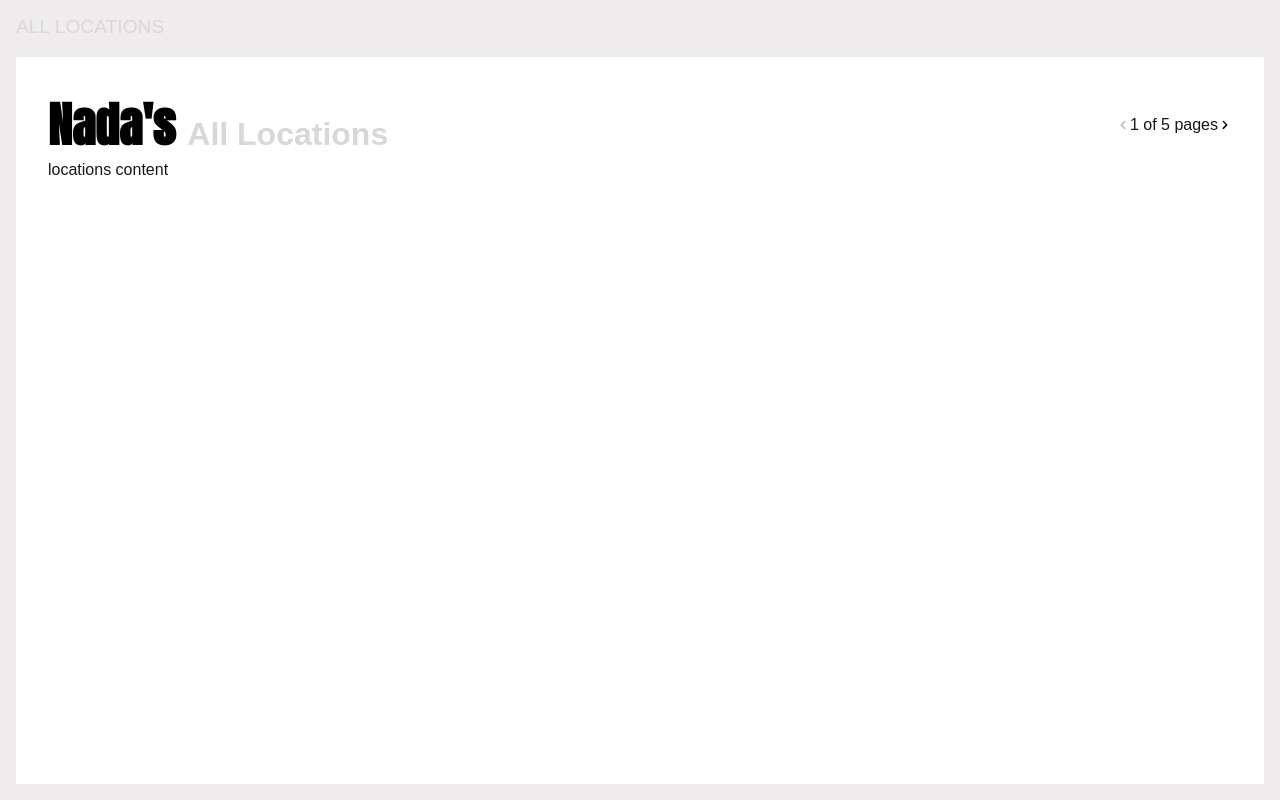
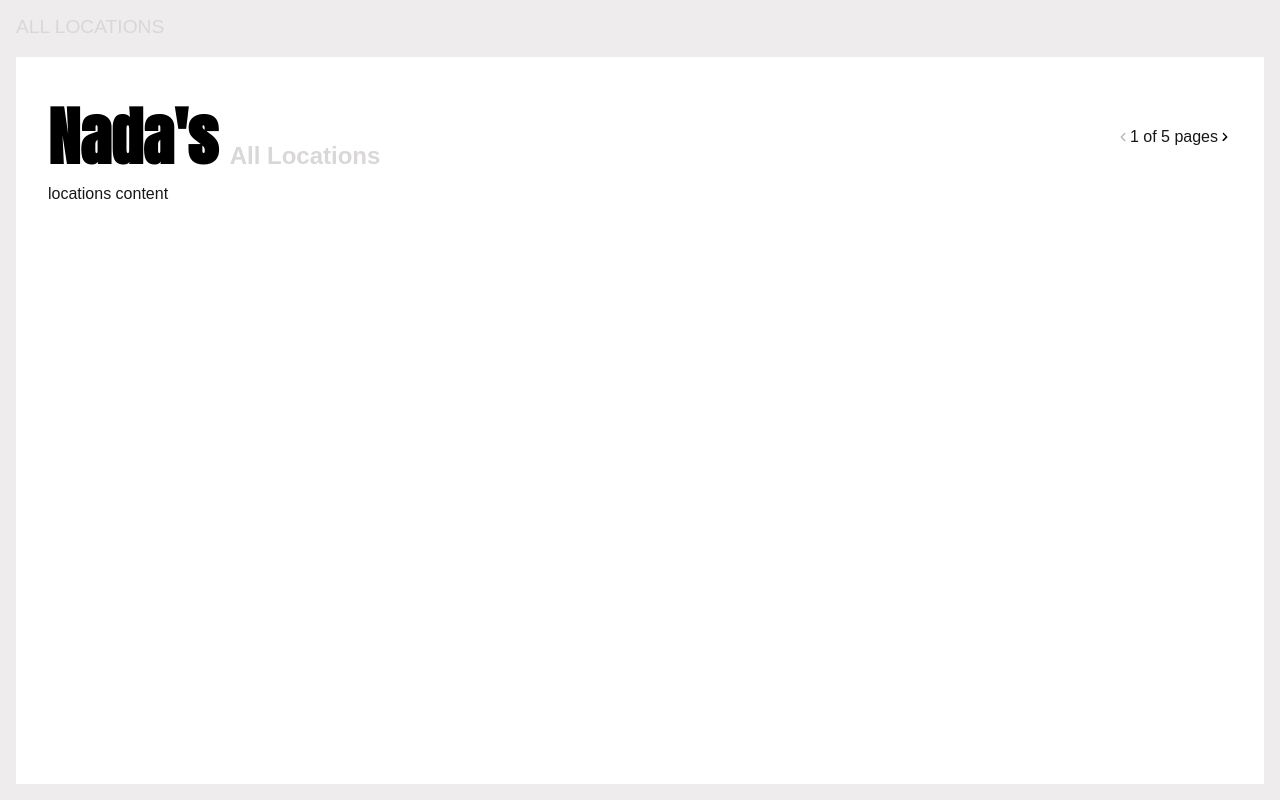
Before and after one commit to NadaAhmedSaleh/nada-locations, a Next.js app: page /locations in a window 1280 px wide. Built offline with nearby package versions, Linux system fonts and the light colour scheme.

Commit message:
fixes in main layout sizes

```diff
--- a/src/app/components/PageLayout/PageLayout.module.scss
+++ b/src/app/components/PageLayout/PageLayout.module.scss
@@ -5,7 +5,7 @@
     flex-direction: column;
     background-color: $page-layout-frame;
     height: 100vh;
-    padding: 1rem;
+    padding: 1em;
 
     .pageName {
         font-family: "Arial", sans-serif;
@@ -28,19 +28,24 @@
             flex-direction: row;
             align-items: center;
             justify-content: space-between;
+            gap: 2%;
+            flex-wrap: wrap;
+
             .title {
                 display: flex;
                 flex-direction: row;
                 align-items: baseline;
                 gap: 0.75em;
+
                 h1 {
-                    font-family: "Anton", sans-serif; // update this
+                    font-family: "Anton", sans-serif;
                     color: black;
-                    font-size: 3em;
+                    font-size: 5vw;
                 }
+
                 p {
                     font-family: "Arial", sans-serif;
-                    font-size: 2rem;
+                    font-size: 3vh;
                     font-weight: bold;
                     color: $page-name;
                 }
```
Also changed, not shown: 1 other file (tests, documents, lock files or other folders).
